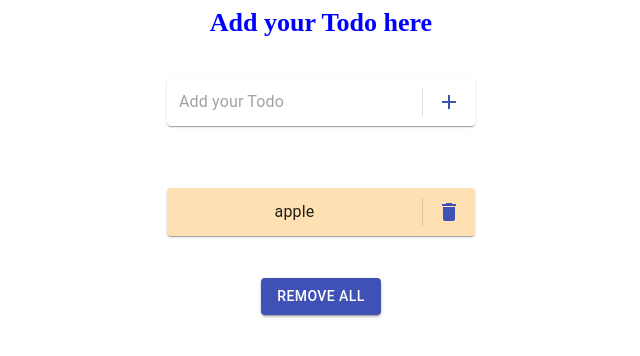
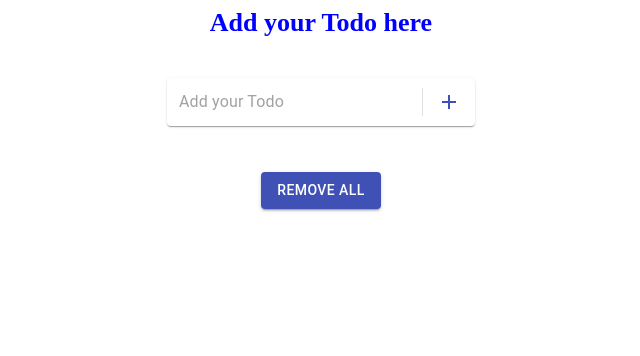
Before and after one commit to Ankita196/React-TODO-, a React (Create React App) app: page / in a window 1280 px wide. Shown: the top 356 px of the page, without its empty margins (319-959 px from the left). Built offline with nearby package versions, Linux system fonts and the light colour scheme.

Commit message:
1 file modified

```diff
--- a/src/components/Todo.jsx
+++ b/src/components/Todo.jsx
@@ -58,6 +58,12 @@ export default function Todo() {
     setInputData('')
   }
   }
+  const deleteItem =(id) =>{
+const updateditems=items.filter((element,index)=>{
+  return index != id
+})
+setItems(updateditems)
+  }
   return (
     <div>
       <Grid container spacing={5} className={classes.root}>
@@ -80,17 +86,23 @@ export default function Todo() {
       </IconButton>
     </Paper>
         </Grid>
+         {items.map((element,index) =>{
+           return(
             <Grid xs={12} className={classes.paper} >
             <Paper component="form" className={classes.roots} style={{backgroundColor:"#ffe0b2"}}>
 
-        <Typography style={{width:500}}>apple</Typography>
+            <Typography style={{width:500}} key={index}>{element}</Typography>
 
           <Divider className={classes.divider} orientation="vertical" />
           <IconButton color="primary" className={classes.iconButton} style={{margineRight:20}} >
-        <DeleteIcon  />
+            <DeleteIcon onClick={()=>deleteItem(index)} />
           </IconButton>
         </Paper>
             </Grid>
+           )
+         })}
+
+
         <Grid>
         <Button variant="contained" color="primary">
  Remove All
```
Lines whose indentation alone changed are shown as unchanged.
